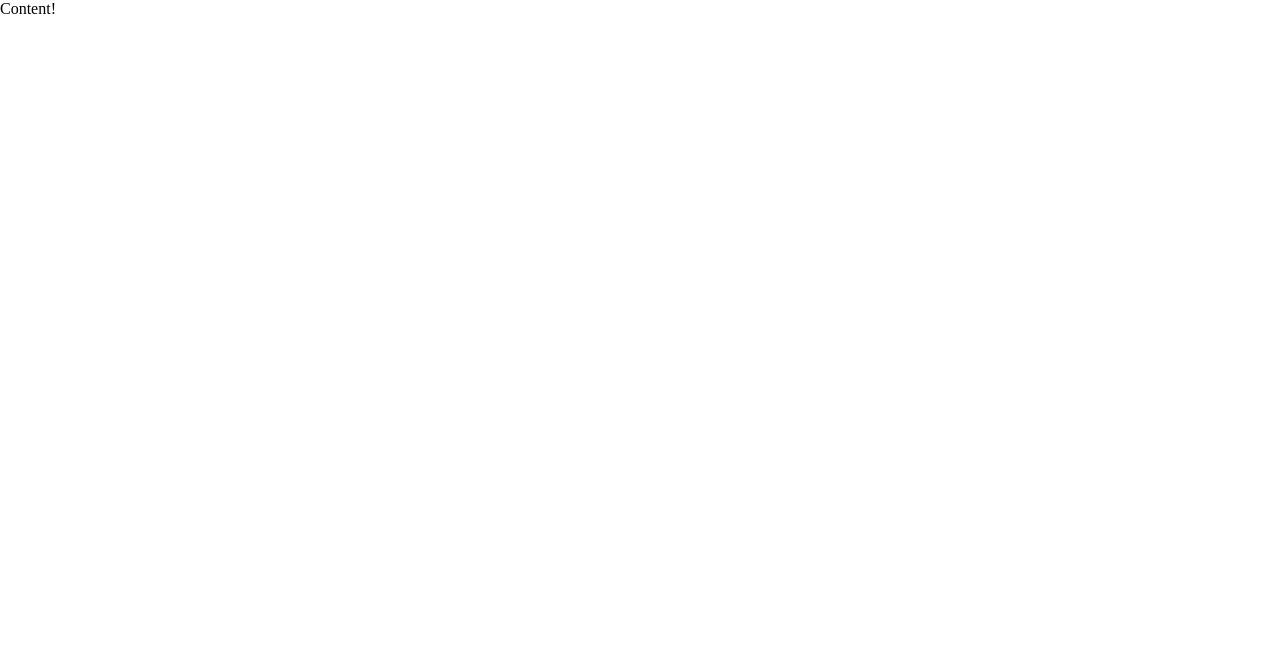
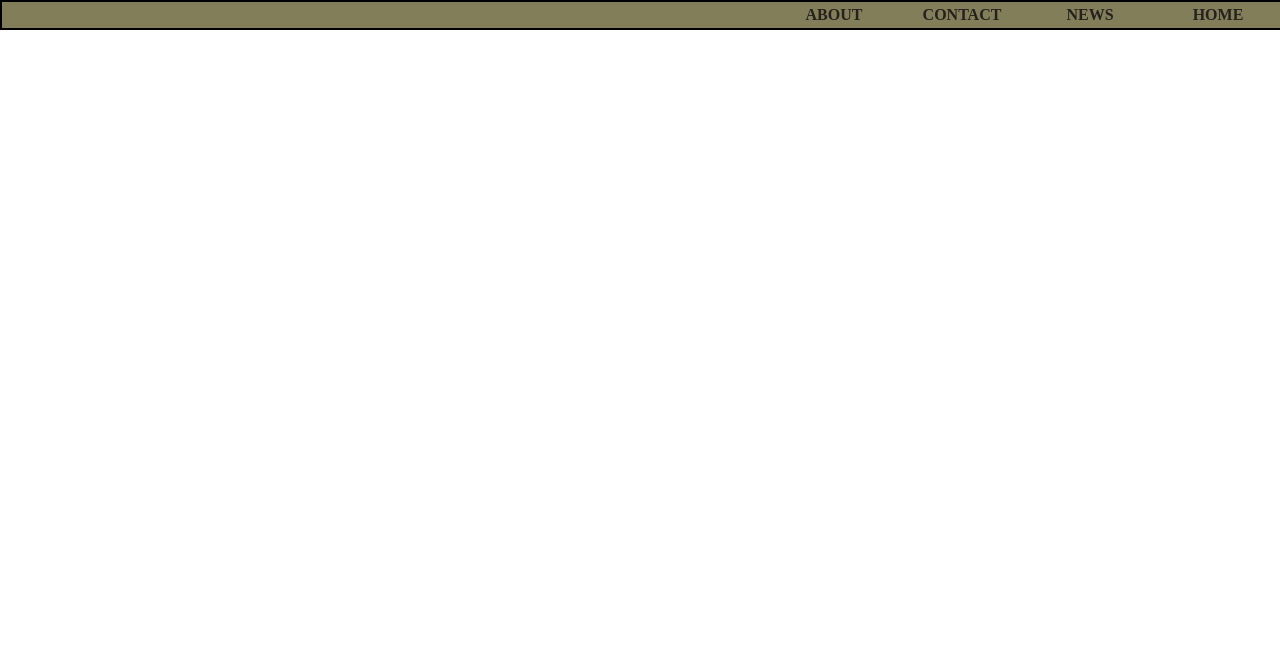
Before and after one commit to AMPotter/meatstache, a plain HTML site: page index.html in a window 1280 px wide. Shown: the top 656 px of the page. Drawn offline with Linux system fonts and the light colour scheme.

Commit message:
nav start

```diff
--- a/index.css
+++ b/index.css
@@ -3,6 +3,42 @@
 }
 html, body {
   height: 100%;
+}
+
+nav ul {
+    list-style-type: none;
+    margin: 0;
+    padding: 0;
+    overflow: hidden;
+}
+
+nav li {
+    float: right;
+}
+
+nav {
+  background-color: rgb(129,126,89);
+  border: 2px solid;
+  margin-bottom: 0;
+  position: absolute;
+  padding-left: 0;
+  width: 100%;
+}
+
+nav a:link, a:visited {
+    display: block;
+    width: 120px;
+    font-weight: bold;
+    color: rgb(38,33,29);
+    background-color: rgb(129,126,89);
+    text-align: center;
+    padding: 4px;
+    text-decoration: none;
+    text-transform: uppercase;
+}
+
+nav a:hover, a:active {
+    background-color: rgb(184,176,152);
 }
 
 footer h3 {
@@ -50,7 +86,7 @@ footer .row {
 
 .page-wrap:after {
   /* .push must be the same height as footer */
-  height: 142px;
+ height: 142px;
 }
 .footer {
   background-url: http://api.thumbr.it/whitenoise-361x370.png?background=4ea6caff&noise=626262&density=15&opacity=15;
--- a/index.html
+++ b/index.html
@@ -2,6 +2,19 @@
 <html>
 <link rel="stylesheet" type="text/css" href="index.css">
 <link rel="stylesheet" type="text/css" href="skeleton.css">
+  <nav>
+    <div class="">
+      <ul class="one-third offset-by-six">
+        <li><a href="default.asp">Home</a></li>
+        <li><a href="news.asp">News</a></li>
+        <li><a href="contact.asp">Contact</a></li>
+        <li><a href="about.asp">About</a></li>
+        <li><a></a></li>
+      </ul>
+    <div>
+  </nav>
+
+
   <div class="page-wrap">
     Content!
   </div>
```
